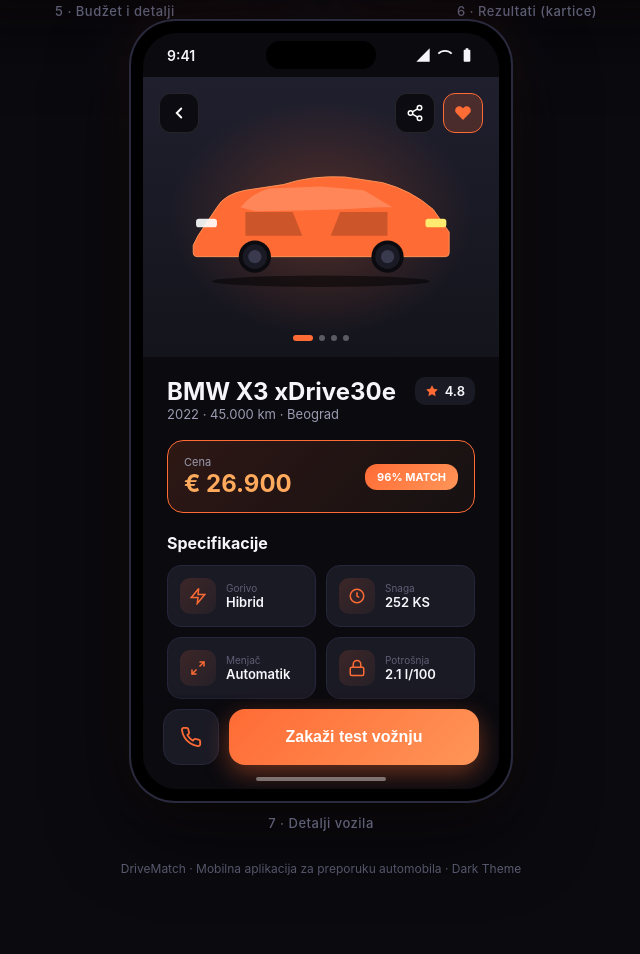
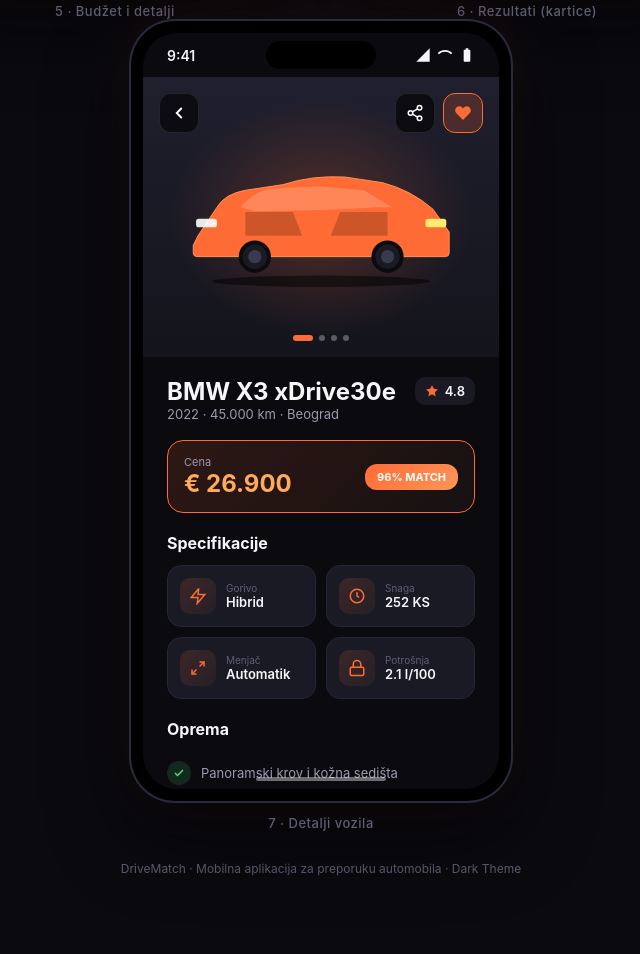
Before and after one commit to natasa-paunovic/car-app, a plain HTML site: page index.html in a window 1280 px wide. Shown: the part 2611-3565 px from the top of the page, without its empty margins (319-959 px from the left). Drawn offline with Linux system fonts and the light colour scheme.

Commit message:
auto update 2026-05-20 15:19:51

```diff
--- a/index.html
+++ b/index.html
@@ -822,7 +822,7 @@
   .spec-box .value { font-size: 13px; font-weight: 600; }
 
   .section-h { font-size: 16px; font-weight: 700; margin-bottom: 12px; }
-  .features-list { display: flex; flex-direction: column; gap: 8px; margin-bottom: 80px; }
+  .features-list { display: flex; flex-direction: column; gap: 8px; margin-bottom: 8px; }
   .feature-row {
     display: flex;
     align-items: center;
@@ -1524,7 +1524,7 @@
         </div>
       </div>
 
-      <div class="content" style="padding-bottom: 100px">
+      <div class="content" style="padding-bottom: 24px">
         <div class="detail-header-img">
           <div class="detail-top-bar">
             <div class="icon-btn">
@@ -1654,14 +1654,6 @@
         </div>
       </div>
 
-      <div class="detail-cta">
-        <div class="btn-secondary">
-          <svg viewBox="0 0 24 24" fill="none" stroke="currentColor" stroke-width="2"><path d="M22 16.92v3a2 2 0 0 1-2.18 2 19.79 19.79 0 0 1-8.63-3.07 19.5 19.5 0 0 1-6-6 19.79 19.79 0 0 1-3.07-8.67A2 2 0 0 1 4.11 2h3a2 2 0 0 1 2 1.72 12.84 12.84 0 0 0 .7 2.81 2 2 0 0 1-.45 2.11L8.09 9.91a16 16 0 0 0 6 6l1.27-1.27a2 2 0 0 1 2.11-.45 12.84 12.84 0 0 0 2.81.7A2 2 0 0 1 22 16.92z"/></svg>
-        </div>
-        <button class="btn-primary">
-          Zakaži test vožnju
-        </button>
-      </div>
       <div class="home-indicator"></div>
     </div>
     <div class="phone-label">7 · Detalji vozila</div>
```
